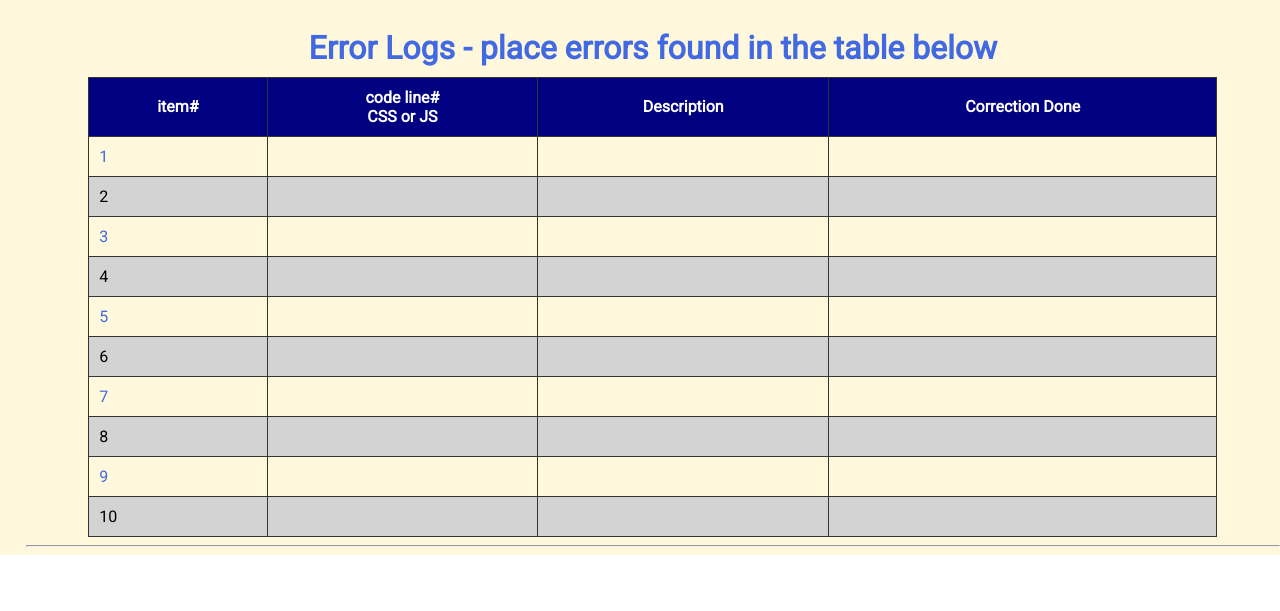
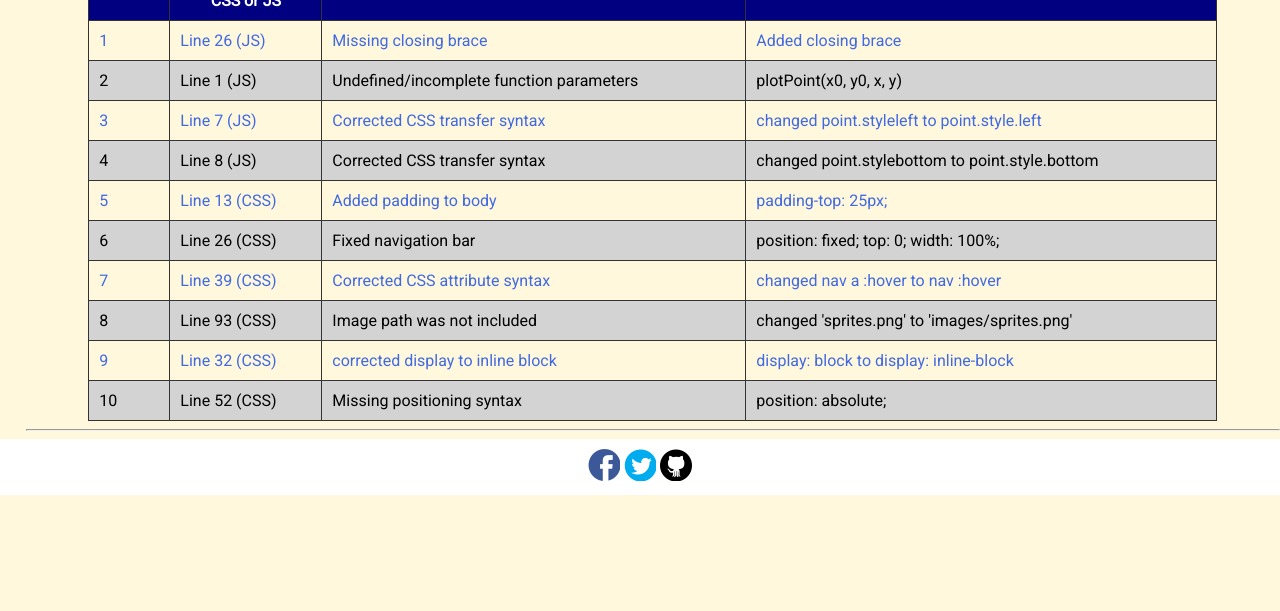
Before and after one commit to micaydcr/CS3_4thQtrPortfolio, a plain HTML site: page 3rdGraded/errorlogs.html in a window 1280 px wide. Shown: the part 263-874 px from the top of the page. After the commit the page ends 800 px from the top, so only its background shows below. Drawn offline with Linux system fonts and the light colour scheme.

Commit message:
3rd graded

```diff
--- a/3rdGraded/errorlogs.html
+++ b/3rdGraded/errorlogs.html
@@ -3,7 +3,7 @@
 <head>
   <meta charset="utf-8">
   <meta name="viewport" content="width=device-width">
-  <meta name="author" content="Sir Roy/Al Mendoza">
+  <meta name="author" content="Michaela Alexa Rubico">
   <meta name="description" content="testing and debugging">
   <meta name="keywords" content="testing and debugging">
   <title>CS3 </title>
@@ -42,7 +42,7 @@
       <a href="index.html#output">Output</a>
     </nav>
 
-    <h1 style="padding: 30px">Your Name / Section Mar 2026 </h1>
+    <h1 style="padding: 30px">Michaela Alexa Rubico / 9 - Rubidium Mar 2026 </h1>
   </header>
 
   <section id="table">
@@ -56,63 +56,63 @@
       </tr>
       <tr>
         <td> 1 </td>
-        <td> </td>
-        <td> </td>
-        <td> </td>
+        <td> Line 26 (JS) </td>
+        <td> Missing closing brace </td>
+        <td> Added closing brace </td>
       </tr>
       <tr>
         <td> 2 </td>
-        <td> </td>
-        <td> </td>
-        <td> </td>
+        <td> Line 1 (JS) </td>
+        <td> Undefined/incomplete function parameters </td>
+        <td> plotPoint(x0, y0, x, y) </td>
       </tr>
       <tr>
         <td> 3 </td>
-        <td> </td>
-        <td> </td>
-        <td> </td>
+        <td> Line 7 (JS) </td>
+        <td> Corrected CSS transfer syntax </td>
+        <td> changed point.styleleft to point.style.left </td>
       </tr>
       <tr>
         <td> 4 </td>
-        <td> </td>
-        <td> </td>
-        <td> </td>
+        <td> Line 8 (JS) </td>
+        <td> Corrected CSS transfer syntax </td>
+        <td> changed point.stylebottom to point.style.bottom </td>
       </tr>
       <tr>
         <td> 5 </td>
-        <td> </td>
-        <td> </td>
-        <td> </td>
+        <td> Line 13 (CSS) </td>
+        <td> Added padding to body </td>
+        <td> padding-top: 25px; </td>
       </tr>
       <tr>
         <td> 6 </td>
-        <td> </td>
-        <td> </td>
-        <td> </td>
+        <td> Line 26 (CSS) </td>
+        <td> Fixed navigation bar </td>
+        <td> position: fixed; top: 0; width: 100%; </td>
       </tr>
       <tr>
         <td> 7 </td>
-        <td> </td>
-        <td> </td>
-        <td> </td>
+        <td> Line 39 (CSS)</td>
+        <td> Corrected CSS attribute syntax </td>
+        <td> changed nav a :hover to nav :hover </td>
       </tr>
       <tr>
         <td> 8 </td>
-        <td> </td>
-        <td> </td>
-        <td> </td>
+        <td> Line 93 (CSS) </td>
+        <td> Image path was not included </td>
+        <td> changed 'sprites.png' to 'images/sprites.png' </td>
       </tr>
       <tr>
         <td> 9 </td>
-        <td> </td>
-        <td> </td>
-        <td> </td>
+        <td> Line 32 (CSS) </td>
+        <td> corrected display to inline block </td>
+        <td> display: block to display: inline-block </td>
       </tr>
       <tr>
         <td> 10 </td>
-        <td> </td>
-        <td> </td>
-        <td> </td>
+        <td> Line 52 (CSS) </td>
+        <td> Missing positioning syntax </td>
+        <td> position: absolute; </td>
       </tr>
 
     </table>
--- a/3rdGraded/style.css
+++ b/3rdGraded/style.css
@@ -10,6 +10,7 @@ body{
   background-color: cornsilk;
   color:royalblue;
   padding: 0;
+  padding-top: 25px;
   margin: 0;
 }
 
@@ -23,19 +24,19 @@ Requirements for the navigation:
 - There should also a hover effect on each of the links to change background and foreground color.
 */
 nav {
-    width: 100%;
+    position: fixed; top: 0; width: 100%;
     background-color: #333;
 }
 
 nav a {
-    display: block;
+    display: inline-block;
     color: #f2f2f2;
     text-align: center;
     padding: 14px 20px;
     text-decoration: none;
 }
 
-nav a :hover {
+nav :hover {
     background-color: #ddd;
     color: black;
 }
@@ -48,6 +49,7 @@ nav a :hover {
     border: 1px solid black;
 }
 .point {
+    position: absolute;
     height: 10px;
     width: 10px;
     background-color: red;
@@ -88,7 +90,7 @@ footer a {
     width: 32px;
     height: 32px;
     display: inline-block;
-    background: url('sprites.png') no-repeat;
+    background: url('images/sprites.png') no-repeat;
 }
 .facebook {
     background-position: -226px -129px;
```
Also changed, not shown: 3rdGraded/index.html (+2 -3 lines), 3rdGraded/script.js (+4 -3 lines).
